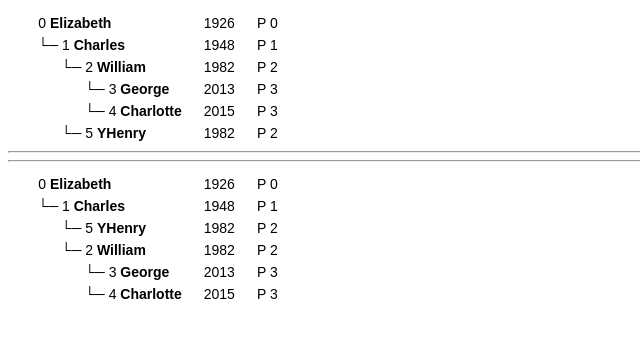
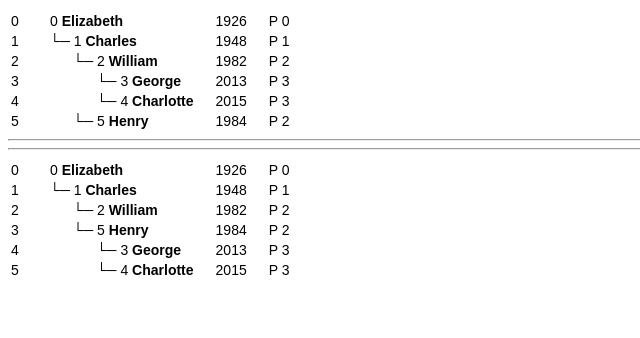
Before and after one commit to c57fr/codinggame, a PHP site: page /li in a window 1280 px wide. Shown: the top 338 px of the page, without its empty margins (0-640 px from the left). Run offline with PHP 8.4, Linux system fonts and the light colour scheme.

Commit message:
2do aff selon généalogie

```diff
--- a/li/exos/011_affHierarchieSimple.php
+++ b/li/exos/011_affHierarchieSimple.php
@@ -4,14 +4,15 @@
 $rens = function ($u) {
   // vdli($u);
   return
-  '<tr><td style="padding-right: 10px;">'.
+  '<td style="padding-right: 10px;">'.
     (($u[6]) ? str_repeat('&nbsp;', ($u[7] * 6)).' └─ ' : str_repeat('&nbsp;', 7)).
     $u[6].' <strong>'.$u[0].'</strong> <td style="padding-left: 10px; padding-right: 10px;">'.$u[2].' </td><td style="padding-left: 10px; padding-right: 10px;"> P '.$u[7].'</td>';
 };
 
 echo '<table border=0><tr>';
 for ($i = 0; $i < $n; ++$i) {
-echo '<tr>'.$rens($ms[$i]).'</tr>';
+  //TODO Moulinette pour gérer filleuls
+  echo '<tr><td>'.$i.'</td>'.$rens($ms[$i]).'</tr>';
 }
 echo '</table>';
 // ALT + 192 & ALT + 196
--- a/li/exos/011_succession.php
+++ b/li/exos/011_succession.php
@@ -70,7 +70,7 @@ $ms = [ // Test 1
     2 => 1982,
     3 => '-',
     4 => 'Anglican',
-    5 => 'F', // M
+    5 => 'M', // M
   ],
   [
     0 => 'George',
@@ -89,9 +89,9 @@ $ms = [ // Test 1
     5 => 'F',
   ],
   [
-    0 => 'YHenry', // Henry
+    0 => 'Henry', // Henry
     1 => 'Charles',
-    2 => 1982, // 1984
+    2 => 1984, // 1984
     3 => '-',
     4 => 'Anglican',
     5 => 'M',
@@ -465,13 +465,17 @@ $ms3 = [ // Test 3
 ];
 $n = count($ms);
 
+// Init id, prof et idp pour Elizabeth
+
 $ms[0][6] = 0; // id
 $ms[0][7] = 0; // prof
-$ms[0][8] = null; // prof
+$ms[0][8] = null; // idp
 
 $noms = array_column($ms, 0);
 
 // vdli($ms[1]);
+
+// Init id, prof et idp pour chaque descendant
 
 for ($k = 1; $k < $n; ++$k) {
   $ms[$k][] = $k; // Champs 6: id
@@ -491,12 +495,21 @@ for ($k = 1; $k < $n; ++$k) {
 include '011_affHierarchieSimple.php';
 
 echo '<hr>';
+// ---------------------------------------------------------------
+
+$msnt = $ms;
+// vdli($msnt);
 
 $profs  = array_column($ms, 7);
 $ages   = array_column($ms, 2);
 $genres = array_column($ms, 5);
 
 array_multisort($profs, $ages, $genres, SORT_DESC, $ms);
+
+
+// Ressource intéressante: https://lucidar.me/fr/web-dev/how-to-sort-multidimensional-array-in-php/
+
+// vdli($ms);
 
 echo '<hr>';
 
@@ -505,7 +518,14 @@ include '011_affHierarchieSimple.php';
   //   vdli(array_search('Andrew', $vs, true));
   // }
   // vdli($ms);
+// ---------------------------------------------------------------
+
 exit;
+
+//////////////////////////////////////////////////////////////
+// Transposition en système de représentation intervallaire //
+//////////////////////////////////////////////////////////////
+
 $ms[0]['bg']   = 1;
 $ms[0]['bd']   = 2;
 $ms[0]['prof'] = 0;
```
